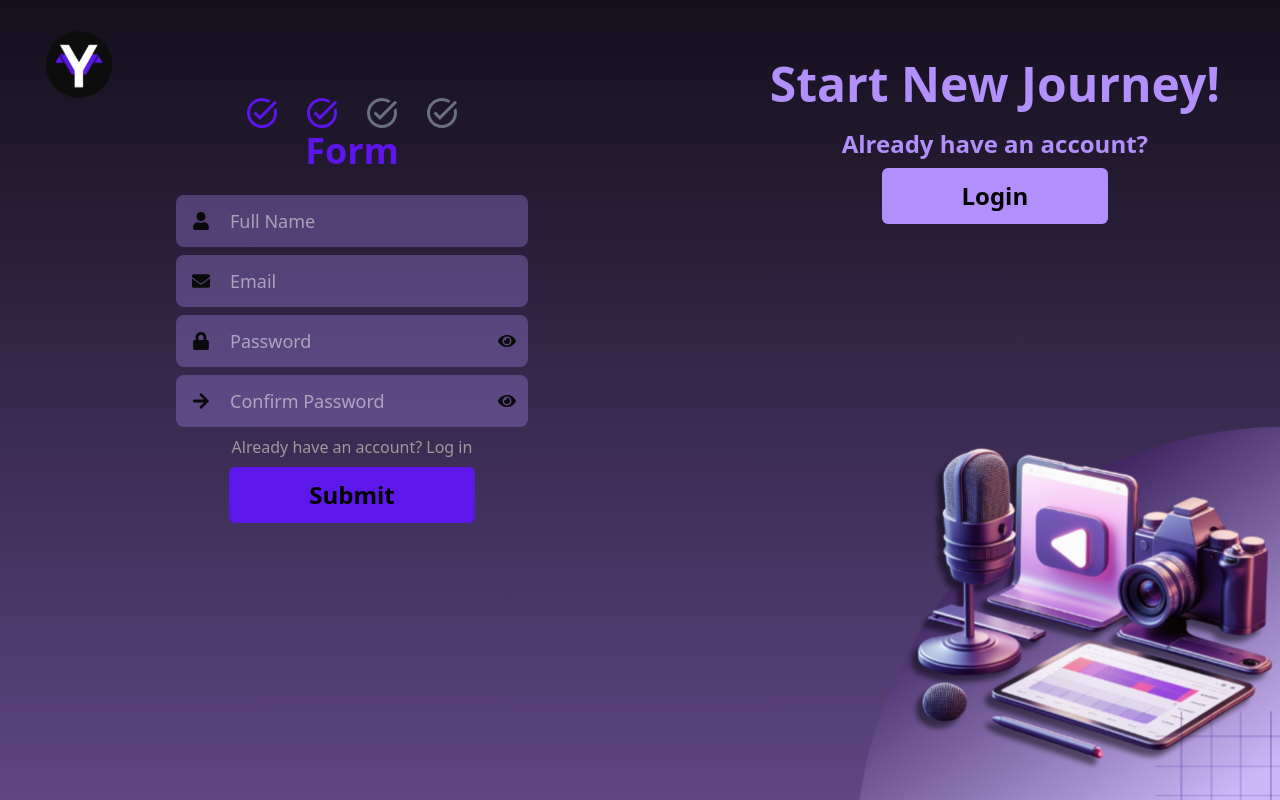
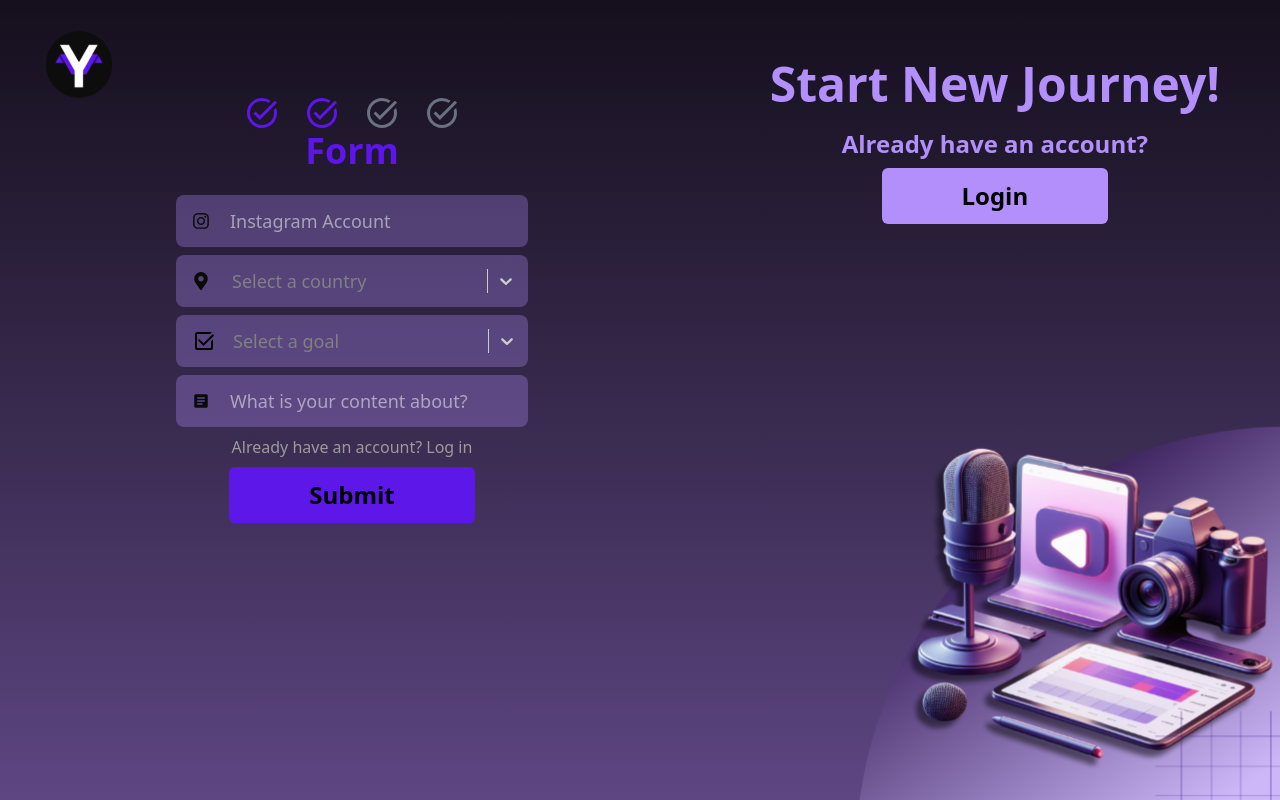
Before and after one commit to rankobinu/Youvative, a React (Vite) app: page /form in a window 1280 px wide. Built offline with nearby package versions, Linux system fonts and the light colour scheme.

Commit message:
Updated repo with latest changes

```diff
--- a/package.json
+++ b/package.json
@@ -24,6 +24,7 @@
     "react-icons": "^5.5.0",
     "react-router-dom": "^7.4.0",
     "react-scroll": "^1.9.3",
+    "react-select": "^5.10.1",
     "shadcn-ui": "^0.9.5",
     "tailwind-merge": "^3.0.2",
     "tw-animate-css": "^1.2.4"
--- a/src/pages/signUpPages/formPage/FormSection.jsx
+++ b/src/pages/signUpPages/formPage/FormSection.jsx
@@ -1,67 +1,98 @@
 import { useState, useEffect } from "react";
+import Select from "react-select";
 import logo from "../../../assets/svg/logoBlack.svg";
-import { FaEye, FaEyeSlash, FaLock, FaEnvelope, FaExclamationCircle, FaUser, FaArrowRight} from "react-icons/fa";
-import { MdTaskAlt } from 'react-icons/md';
+import { FaMapMarkerAlt, FaExclamationCircle, FaInstagram, FaArrowRight} from "react-icons/fa";
+import { MdTaskAlt,MdArticle } from 'react-icons/md';
 import { Link as RouterLink, useNavigate } from 'react-router-dom';
+import checkBox from "../../../assets/svg/check-box.svg";
 function FormSection(){
   const navigate = useNavigate();
-  const [show, setShow] = useState(false);
-  const [email, setEmail] = useState('');
-  const [userName, setUserName]= useState('')
-  const [password, setPassword] = useState('');
-  const [confirmPassword, setConfirmPassword] = useState('');
-  const [errors, setErrors] = useState({ email: '', password: '', userName: '', confirmPassword: '' });
+  const [description, setDescription] = useState('');
+  const [insta, setInsta] = useState('');
+  const [location, setLocation] = useState(null);
+  const [goals, setGoals] = useState(null);
+  const [errors, setErrors] = useState({ location: '', goals: '', insta: '', description: '' });
   const [isSubmitting, setIsSubmitting] = useState(false);
-
-
+  const countryOptions = [
+    { label: "Afghanistan", value: "AF" },
+    { label: "Albania", value: "AL" },
+    { label: "Algeria", value: "DZ" },
+    { label: "Andorra", value: "AD" },
+    { label: "Angola", value: "AO" },
+    { label: "Argentina", value: "AR" },
+    { label: "Armenia", value: "AM" },
+    { label: "Australia", value: "AU" },
+    { label: "Austria", value: "AT" },
+    { label: "Azerbaijan", value: "AZ" },
+    { label: "Bahamas", value: "BS" },
+    { label: "Bahrain", value: "BH" },
+    { label: "Bangladesh", value: "BD" },
+    { label: "Barbados", value: "BB" },
+    { label: "Belarus", value: "BY" },
+    { label: "Belgium", value: "BE" },
+    { label: "Belize", value: "BZ" },
+    { label: "Benin", value: "BJ" },
+    { label: "Bhutan", value: "BT" },
+    { label: "Bolivia", value: "BO" },
+    { label: "Brazil", value: "BR" },
+    { label: "Canada", value: "CA" },
+    { label: "China", value: "CN" },
+    { label: "France", value: "FR" },
+    { label: "Germany", value: "DE" },
+    { label: "India", value: "IN" },
+    { label: "Italy", value: "IT" },
+    { label: "Japan", value: "JP" },
+    { label: "Mexico", value: "MX" },
+    { label: "Netherlands", value: "NL" },
+    { label: "Nigeria", value: "NG" },
+    { label: "Pakistan", value: "PK" },
+    { label: "Russia", value: "RU" },
+    { label: "Saudi Arabia", value: "SA" },
+    { label: "South Africa", value: "ZA" },
+    { label: "Spain", value: "ES" },
+    { label: "United Kingdom", value: "GB" },
+    { label: "United States", value: "US" },
+  ];
+  const goalsOptions = [
+    { value: "GF", label: "Grow Followers" },
+    { value: "GB", label: "Grow Business" },
+    { value: "CM", label: "Create More Content" },
+  ];
   useEffect(() => {
-    const savedEmail = localStorage.getItem('userEmail');
-    const savedUserName= localStorage.getItem('userName');
-    if (savedEmail) {
-      setEmail(savedEmail);
+    const savedDescription = localStorage.getItem('userDescription');
+    const savedInsta = localStorage.getItem('userInsta');
+    if (savedDescription) {
+      setDescription(savedDescription);
     }
-    if(savedUserName){
-      setUserName(savedUserName);
+    if(savedInsta){
+      setInsta(savedInsta);
     }
   }, []);
 
   const validateForm = () => {
-    let tempErrors = { email: '', password: '', userName: '', confirmPassword: '' };
+    let tempErrors = { location: '', goals: '', insta: '', description: '' };
     let isValid = true;
 
-
-    if (!userName) {
-      tempErrors.userName = 'Name is required';
+    if (!insta) {
+      tempErrors.insta = 'Instagram Account is required';
       isValid = false;
-    } else if (userName.includes('.') || userName.includes('/') || userName.includes('%')) {
-      tempErrors.userName = `Name cannot contain special characters like "./%, etc."`;
+    } else if (!insta.startsWith('@') && insta.length < 3) {
+      tempErrors.insta = 'Please enter a valid Instagram handle';
       isValid = false;
     }
 
-
-    if (!email) {
-      tempErrors.email = 'Email is required';
-      isValid = false;
-    } else if (!/\S+@\S+\.\S+/.test(email)) {
-      tempErrors.email = 'Email is invalid';
+    if (!description) {
+      tempErrors.description = 'Description is required';
       isValid = false;
     }
 
-
-    if (!password) {
-      tempErrors.password = 'Password is required';
-      isValid = false;
-    } else if (password.length < 6) {
-      tempErrors.password = 'Password must be at least 6 characters';
+    if (!goals) {
+      tempErrors.goals = 'Please select a goal';
       isValid = false;
     }
 
-
-    if (!confirmPassword) {
-      tempErrors.confirmPassword = 'Please confirm your password';
-      isValid = false;
-    } else if (confirmPassword !== password) {
-      tempErrors.confirmPassword = 'Passwords do not match';
+    if (!location) {
+      tempErrors.location = 'Please select your location';
       isValid = false;
     }
 
@@ -74,10 +105,10 @@ function FormSection(){
     setIsSubmitting(true);
 
     if (validateForm()) {
-
-      localStorage.setItem('userEmail', email);
-      localStorage.setItem('userName', userName);
-
+      localStorage.setItem('userInsta', insta);
+      localStorage.setItem('userDescription', description);
+      localStorage.setItem('userLocation', location?.value || '');
+      localStorage.setItem('userGoals', goals?.value || '');
 
       navigate('/userinterface');
     } else {
@@ -99,110 +130,123 @@ function FormSection(){
             <h1 className="text-[#5E15EB] text-4xl font-extrabold mb-6">Form</h1>
 
             <div className="mt-2 my-2">
-              <div className={`flex px-4 bg-[#B28FFA4F] justify-start min-h-13 text-lg rounded-md ${errors.userName ? 'border border-red-500' : ''}`}>
+              <div className={`flex px-4 bg-[#B28FFA4F] justify-start min-h-13 text-lg rounded-md ${errors.insta ? 'border border-red-500' : ''}`}>
                 <span className="self-center">
-                  <FaUser/>
+                  <FaInstagram/>
                 </span>
                 <input
                   className="min-w-[85%] mx-2 pl-3 py-3 max-h-10 self-center bg-transparent text-white outline-none"
                   type="text"
-                  name="user-name"
-                  id="user-name"
-                  placeholder="Full Name"
-                  onChange={(e) => setUserName(e.target.value)}
-                  value={userName}
+                  name="insta"
+                  id="insta"
+                  placeholder="Instagram Account"
+                  onChange={(e) => setInsta(e.target.value)}
+                  value={insta}
                 />
               </div>
-              {errors.userName && (
+              {errors.insta && (
                 <div className="text-red-500 text-left text-sm flex items-center">
                   <FaExclamationCircle className="mr-1" />
-                  <span>{errors.userName}</span>
+                  <span>{errors.insta}</span>
                 </div>
               )}
             </div>
 
             <div className=" mb-2">
-              <div className={`flex px-4 bg-[#B28FFA4F] justify-start text-lg min-h-13 rounded-md ${errors.email ? 'border border-red-500' : ''}`}>
-                <span className="self-center">
-                  <FaEnvelope/>
+              <div className={`flex pl-4 bg-[#B28FFA4F] justify-start text-lg min-h-13 rounded-md ${errors.location ? 'border border-red-500' : ''}`}>
+                <span className="self-center mr-3">
+                  <FaMapMarkerAlt/>
                 </span>
-                <input
-                  className="min-w-[85%] mx-2 pl-3 py-3 max-h-10 self-center bg-transparent text-white outline-none"
-                  type="email"
-                  name="email"
-                  id="email"
-                  placeholder="Email"
-                  onChange={(e) => setEmail(e.target.value)}
-                  value={email}
-                  autoComplete="email"
+                <Select
+                  options={countryOptions}
+                  placeholder="Select a country"
+                  className="min-w-[90%]  text-start text-white bg-transparent self-center"
+                  value={location}
+                  onChange={setLocation}
+                  styles={{
+                    control: (base) => ({
+                      ...base,
+                      cursor:'pointer',
+                      background: 'transparent',
+                      border: 'none',
+                      boxShadow: 'none',
+                    }),
+                    option: (base) => ({
+                      ...base,
+                      color: 'black',
+                    }),
+                    singleValue: (base) => ({
+                      ...base,
+                      color: 'white',
+                    }),
+                  }}
                 />
               </div>
-              {errors.email && (
+              {errors.location && (
                 <div className="text-red-500 text-left text-sm flex items-center ">
                   <FaExclamationCircle className="mr-1" />
-                  <span>{errors.email}</span>
+                  <span>{errors.location}</span>
                 </div>
               )}
             </div>
 
             <div className="my-2">
-              <div className={`flex px-4 bg-[#B28FFA4F] justify-start min-h-13 text-lg rounded-md ${errors.password ? 'border border-red-500' : ''}`}>
+              <div className={`flex pl-4 bg-[#B28FFA4F] justify-start min-h-13 text-lg rounded-md ${errors.goals ? 'border border-red-500' : ''}`}>
                 <span className="self-center">
-                  <FaLock/>
+                  <img src={checkBox} alt="Check Box Icon" className="text-black mr-[0.44rem]"/>
                 </span>
-                <input
-                  className="min-w-[85%] mx-2 pl-3 py-3 max-h-10 self-center bg-transparent text-white outline-none"
-                  type={show ? "text" : "password"}
-                  name="password"
-                  id="password"
-                  placeholder="Password"
-                  onChange={(e) => setPassword(e.target.value)}
-                  value={password}
-                  autoComplete="current-password"
+                <Select
+                  options={goalsOptions}
+                  placeholder="Select a goal"
+                  className="min-w-[90%]  text-start text-white bg-transparent self-center "
+                  value={goals}
+                  onChange={setGoals}
+                  styles={{
+                    control: (base) => ({
+                      ...base,
+                      cursor: 'pointer',
+                      background: 'transparent',
+                      border: 'none',
+                      boxShadow: 'none',
+                    }),
+                    option: (base) => ({
+                      ...base,
+                      color: 'black',
+                    }),
+                    singleValue: (base) => ({
+                      ...base,
+                      color: 'white',
+                    }),
+                  }}
                 />
-                <button
-                  type="button"
-                  className="self-center"
-                  onClick={() => setShow(!show)}
-                >
-                  {show ? <FaEyeSlash/> : <FaEye/>}
-                </button>
               </div>
-              {errors.password && (
+              {errors.goals && (
                 <div className="text-red-500 text-left text-sm flex items-center ">
                   <FaExclamationCircle className="mr-1" />
-                  <span>{errors.password}</span>
+                  <span>{errors.goals}</span>
                 </div>
               )}
             </div>
 
             <div className="my-2">
-              <div className={`flex px-4 bg-[#B28FFA4F] justify-start min-h-13 text-lg rounded-md ${errors.confirmPassword ? 'border border-red-500' : ''}`}>
+              <div className={`flex px-4 bg-[#B28FFA4F] justify-start min-h-13 text-lg rounded-md ${errors.discreption ? 'border border-red-500' : ''}`}>
                 <span className="self-center">
-                  <FaArrowRight/>
+                  <MdArticle />
                 </span>
                 <input
                   className="min-w-[85%] mx-2 pl-3 py-3 max-h-10 self-center bg-transparent text-white outline-none"
-                  type={show ? "text" : "password"}
-                  name="confirmPassword"
-                  id="confirmPassword"
-                  placeholder="Confirm Password"
-                  onChange={(e) => setConfirmPassword(e.target.value)}
-                  value={confirmPassword}
-                  autoComplete="new-password"
+                  type="text"
+                  name="description"
+                  id="description"
+                  placeholder="What is your content about?"
+                  onChange={(e) => setDescription(e.target.value)}
+                  value={description}
                 />
-                <button
-                  type="button"
-                  className="self-center"
-                  onClick={() => setShow(!show)}
-                >
-                  {show ? <FaEyeSlash/> : <FaEye/>}
-                </button>
               </div>
-              {errors.confirmPassword && (
+              {errors.description && (
                 <div className="text-red-500 text-left text-sm flex items-center ">
                   <FaExclamationCircle className="mr-1" />
-                  <span>{errors.confirmPassword}</span>
+                  <span>{errors.description}</span>
                 </div>
               )}
             </div>
```
Also changed, not shown: src/assets/svg/check-box.svg (added), 1 other file (tests, documents, lock files or other folders).
